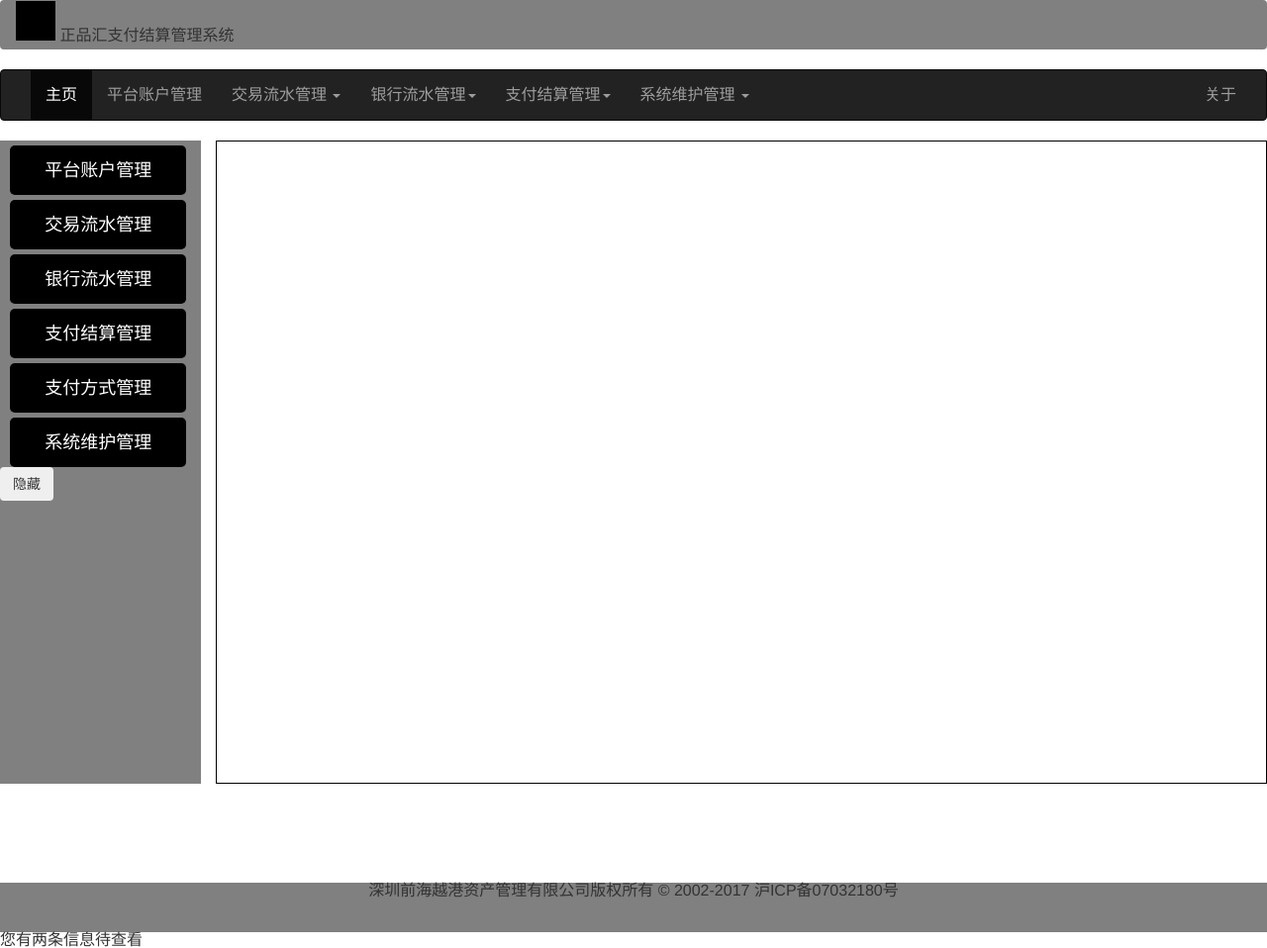
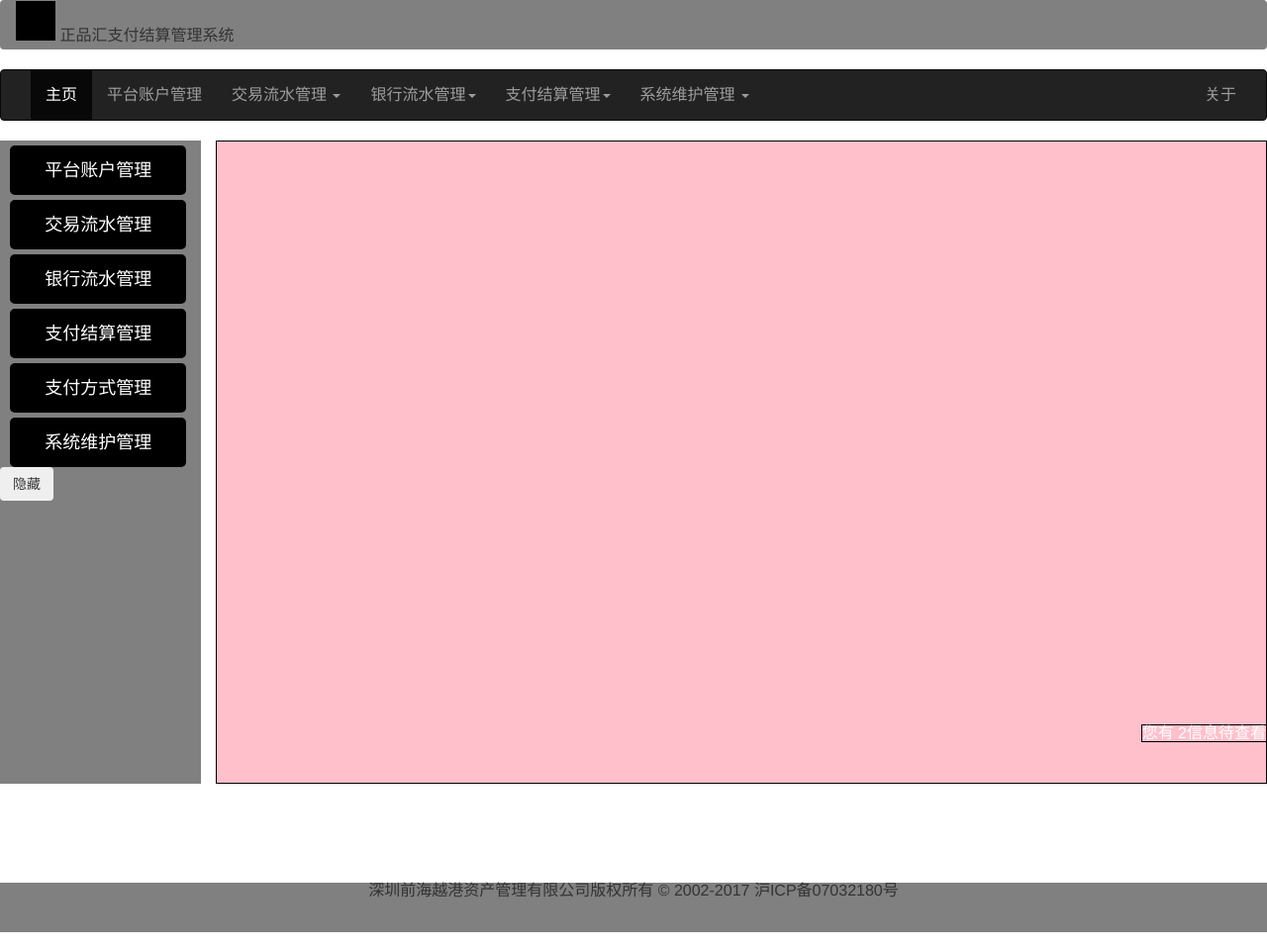
Before and after one commit to daisxun/system, a website: page src/index.html at #!/link7 in a window 1280 px wide. Shown: the whole page at 99% size. Drawn offline with nearby package versions, Linux system fonts and the light colour scheme.

Commit message:
9月14下班提交

```diff
--- a/src/css/index.css
+++ b/src/css/index.css
@@ -221,3 +221,13 @@ input, select {
     padding:30px;
     box-sizing: border-box;
 }
+
+
+/*提示消息的样式*/
+.message{
+    position: fixed;
+    right: 0;
+    bottom: 50px;
+    border: 1px solid black;
+    color: white;
+}
--- a/src/index.html
+++ b/src/index.html
@@ -143,7 +143,7 @@
 <!--消息区域-->
 <div class="message">
     <span></span>
-    <p>您有两条信息待查看</p>
+    <p>您有 <span>2</span>信息待查看</p>
 </div>
 
 </body>
@@ -201,7 +201,7 @@
 
             })
             .state('link7',{
-                url: '/link7',    //支付方式管理
+                url: '/link7',    //系统维护管理
                 templateUrl:'./template/system/menu.html',
                 controller:'link7'
 
@@ -219,6 +219,7 @@
         $scope.promise= $http.get("json/page.json");
         $scope.promise.then(function (result) {
             $scope.names = result.data.rows;
+            console.log($scope.names);
         });
         $scope.fun={
             "delete":function (index) {
@@ -262,100 +263,6 @@
             event.stopPropagation();
         };
     }]);
-//    app.controller('link2',['$scope','$http',function ($scope,$http) {
-//
-//        $scope.names =null;
-//        $scope.promise= $http.get("student.json");
-//        $scope.promise.then(function (result) {
-//            $scope.names = result.data.rows;
-////                console.log( result.data.rows);
-//        });
-//        $scope.fun={
-//            "delete":function (index) {
-//                $scope.names.splice(index,1)
-//            },
-//            "write":function (index) {
-//
-//            }
-//        }
-//    }]);
-//    app.controller('tab1',['$scope','$http',function ($scope,$http) {
-//        $scope.protoData =[];
-//        $scope.promise= $http.get("student.json");
-//        $scope.promise.then(function (result) {
-//            $scope.protoData = result.data.rows;
-//            $scope.names=$scope.protoData;
-////            console.log($scope.names[0].status);
-//        });
-//
-//        $scope.slect = ["正常","冻结" ,"注销"];
-//        $scope.fun={
-//            unwatch: $scope.$watch('NameId',function (newV, oldV) {
-//                $scope.newData=newV;
-//                $scope.oldData=oldV;
-//            },true),
-//            query:function (data) {
-//                $scope.names=[];
-//                for(var i=0,j=$scope.protoData.length;i<j;i++){
-//                    if($scope.protoData[i].status==data){
-//                        $scope.names.push($scope.protoData[i])
-//                    }
-//                }
-//
-//            }
-//        };
-//
-//    }]);
-//    app.controller('tab2',['$scope','$http',function ($scope,$http) {
-//        $scope.protoData =[];
-//        $scope.promise= $http.get("1231.json");
-//        $scope.promise.then(function (result) {
-//            $scope.protoData = result.data.rows;
-//            $scope.names=$scope.protoData;
-////            console.log($scope.names[0].status);
-//        });
-//
-//        $scope.slect = ["正常","冻结" ,"注销"];
-//        $scope.fun={
-//            unwatch: $scope.$watch('NameId',function (newV, oldV) {
-//                $scope.newData=newV;
-//                $scope.oldData=oldV;
-//            },true),
-//            query:function (data) {
-//                $scope.names=[];
-//                for(var i=0,j=$scope.protoData.length;i<j;i++){
-//                    if($scope.protoData[i].status==data){
-//                        $scope.names.push($scope.protoData[i])
-//                    }
-//                }
-//
-//            }
-//        };
-//
-//    }]);
-//    app.controller('tab3',['$scope','$http',function ($scope,$http) {
-//
-//        $scope.names =null;
-//        $scope.promise= $http.get("student.json");
-//        $scope.promise.then(function (result) {
-//            $scope.names = result.data.rows;
-//        });
-//        $scope.fun={
-//            "delete":function (index) {
-//                $scope.names.splice(index,1)
-//            },
-//            "write":function (index) {
-//                alert('1')
-//            },
-//            'add':function () {
-//                alert('1')
-//            }
-//        }
-//    }]);
-
-
-
-
     app.controller('contView',['$scope',function ($scope) {
         //控制ui-view和表格的显示是否全屏
         $scope.className=true;
--- a/src/template/system/menu.html
+++ b/src/template/system/menu.html
@@ -1,2 +1,5 @@
-<div style="width: 100%;height:650px;background-color: white;border: 1px solid black">
+<div style="width: 100%;height:650px;background-color: pink;border: 1px solid black">
+
+
+
 </div>
```
